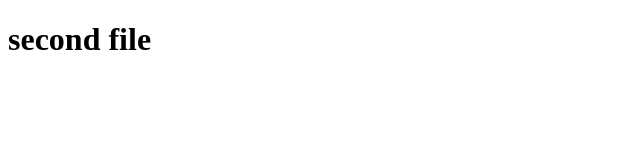
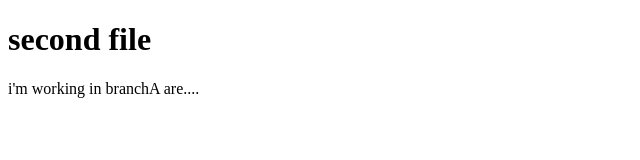
Before and after one commit to abdurDaily/git-testing, a plain HTML site: page second.html in a window 1280 px wide. Shown: the whole page, without its empty margins (0-640 px from the left). Drawn offline with Linux system fonts and the light colour scheme.

Commit message:
branchA 1st test

```diff
--- a/second.html
+++ b/second.html
@@ -7,5 +7,7 @@
 </head>
 <body>
     <h1>second file</h1>
+
+    <p>i'm working in branchA are....</p>
 </body>
 </html>
```
